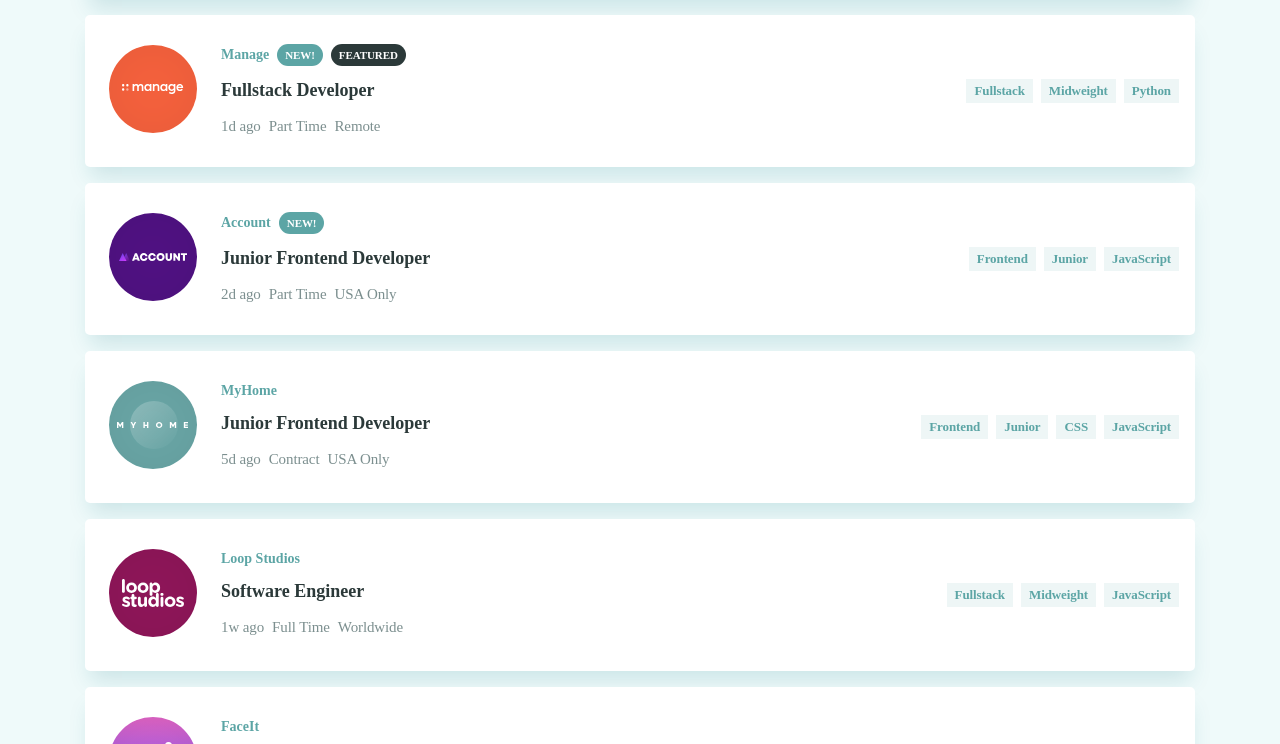
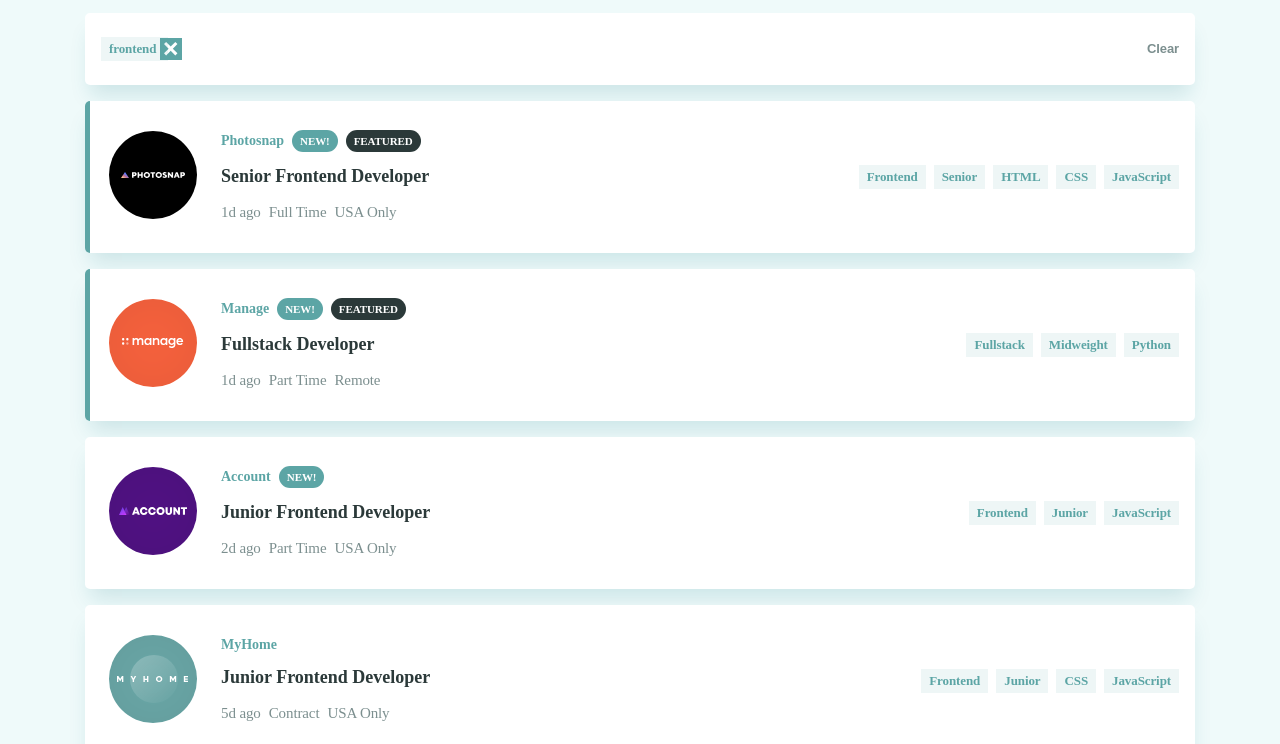
Before and after one commit to Pillin/fm-job-listings-with-filtering, a Gatsby site: page / in a window 1280 px wide. Shown: the part 177-921 px from the top of the page. Built offline with nearby package versions, Linux system fonts and the light colour scheme; Gatsby itself is replaced by a stand-in of ours.

Commit message:
added functionality

```diff
--- a/gatsby-config.ts
+++ b/gatsby-config.ts
@@ -11,6 +11,14 @@ const config: GatsbyConfig = {
     "gatsby-plugin-sharp",
     "gatsby-transformer-sharp",
     `gatsby-transformer-json`,
+    {
+      resolve: "gatsby-plugin-react-svg",
+      options: {
+        rule: {
+          include: /images/
+        }
+      }
+    },
     {
       resolve: "gatsby-source-filesystem",
       options: {
--- a/package.json
+++ b/package.json
@@ -20,6 +20,7 @@
     "gatsby": "^4.12.1",
     "gatsby-plugin-image": "^2.12.1",
     "gatsby-plugin-react-helmet": "^5.12.1",
+    "gatsby-plugin-react-svg": "3.1.0",
     "gatsby-plugin-sharp": "^4.12.1",
     "gatsby-source-contentful": "^7.10.1",
     "gatsby-source-filesystem": "^4.12.1",
--- a/src/components/Card.tsx
+++ b/src/components/Card.tsx
@@ -18,9 +18,11 @@ interface CardI {
   location: string;
   tools: string[];
   postedAt: string;
+  addFiltered: Function;
 }
 
-const Container = styled(motion.section)<{ isFeatured: boolean }>`
+const Container = styled(motion.section)<{ isfeatured: string }>`
+  --after-opacity: 0.1;
   display: flex;
   position: relative;
   flex-direction: column;
@@ -35,7 +37,15 @@ const Container = styled(motion.section)<{ isFeatured: boolean }>`
   box-shadow: 0px 15px 20px -5px rgba(13, 113, 130, 0.15);
   border-radius: 5px;
   &::after {
-    content: ${({ isFeatured }) => (isFeatured ? " " : "")};
+    content: "";
+    position: absolute;
+
+    height: 100%;
+    width: ${({ isfeatured }) => (isfeatured === "true" ? "5px" : "0px")};
+    left: 0px;
+    top: 0px;
+    background: #5ca5a5;
+    border-radius: 100px 0px 0px 100px;
   }
 
   @media (min-width: 769px) {
@@ -58,6 +68,9 @@ const Row = styled(motion.section)<{ gap?: string }>`
   flex-direction: row;
   align-items: center;
   gap: ${({ gap }) => gap || "0px 8px"};
+  flex-wrap: wrap;
+  @media (min-width: 769px) {
+  }
 `;
 
 const CircleTag = styled(motion.section)`
@@ -96,30 +109,47 @@ const Tag = styled(motion.section)`
   letter-spacing: -0.1px;
   position: relative;
   color: #5ca5a5;
+  z-index: 2;
+  cursor: pointer;
   border-radius: 4px;
 
-  &:after {
+  &::after {
+    cursor: pointer;
     background: #5ca5a5;
     mix-blend-mode: normal;
     position: absolute;
-    opacity: 0.1;
+    z-index: -1;
+    opacity: var(--after-opacity);
     content: " ";
     left: -8px;
     padding: 0px 8px;
     width: 100%;
     height: 100%;
   }
-  > span {
-    color: #5ca5a5;
-    opacity: 1;
+`;
+
+const HR = styled(motion.hr)`
+  width: 100%;
+  background: #b7c4c4;
+`;
+
+const TagVariants = {
+  hover: {
+    scale: 1.01,
+    color: "#FFFFFF",
+    z: "5px",
+    "--after-opacity": "1"
+  },
+  initial: {
+    "--after-opacity": "0.1"
   }
-`;
+};
 
 const Card = (props: CardI) => {
   const isDesktop = useMediaQuery("(min-width: 769px)");
 
   return (
-    <Container isFeatured={props.featured}>
+    <Container isfeatured={`${props.featured}`}>
       <Row gap={isDesktop ? "0px 24px" : "0px"}>
         <Img
           desktop={props.logo}
@@ -148,12 +178,37 @@ const Card = (props: CardI) => {
           </Row>
         </Column>
       </Row>
+      {!isDesktop && <HR />}
       <Column>
-        <Row gap={"0px 24px"}>
-          <Tag>{props.role}</Tag>
-          <Tag>{props.level}</Tag>
+        <Row gap={"16px 24px"}>
+          <Tag
+            key={`tag-card-role`}
+            whileHover="hover"
+            whileTap="hover"
+            variants={TagVariants}
+            onClick={() => props.addFiltered(props.role)}
+          >
+            {props.role}
+          </Tag>
+          <Tag
+            key={`tag-card-level`}
+            whileHover="hover"
+            whileTap="hover"
+            variants={TagVariants}
+            onClick={() => props.addFiltered(props.level)}
+          >
+            {props.level}
+          </Tag>
           {props.languages.map((elem, index) => (
-            <Tag>{elem}</Tag>
+            <Tag
+              key={`tag-card-${index}`}
+              whileHover="hover"
+              whileTap="hover"
+              variants={TagVariants}
+              onClick={() => props.addFiltered(elem)}
+            >
+              {elem}
+            </Tag>
           ))}
         </Row>
       </Column>
--- /dev/null
+++ b/src/components/CardList.tsx
@@ -0,0 +1,79 @@
+import React, { useEffect } from "react";
+
+import { graphql, useStaticQuery } from "gatsby";
+import styled from "@emotion/styled";
+import { motion } from "framer-motion";
+import Card from "../components/Card";
+
+import Search from "../components/Search";
+
+const CardContainer = styled(motion.section)`
+  display: flex;
+  flex-direction: column;
+  gap: 32px 0px;
+  padding: 24px;
+  align-items: center;
+
+  @media (min-width: 769px) {
+    gap: 16px 0px;
+  }
+`;
+
+const CardList = () => {
+  const data = useStaticQuery(graphql`
+    query MyQuery {
+      allDataJson {
+        nodes {
+          id
+          company
+          logo
+          featured
+          contract
+          level
+          role
+          new
+          position
+          languages
+          location
+          tools
+          postedAt
+        }
+      }
+    }
+  `);
+
+  const [info, setInfo] = React.useState(data.allDataJson.nodes);
+  const [filtered, setFiltered] = React.useState(["frontend"]);
+
+  const addFiltered = (value: string) => {
+    let newElem = [...filtered];
+    if (filtered.indexOf(value) < 0) {
+      newElem.push(value);
+    }
+    setFiltered(newElem);
+  };
+
+  const removeFiltered = (value: string) => {
+    let newArr = [...filtered];
+    if (!value) {
+      newArr = [];
+    }
+    const num = newArr.indexOf(value);
+    newArr.splice(num, 1);
+
+    setFiltered(newArr);
+  };
+
+  useEffect(() => {}, [filtered]);
+
+  return (
+    <CardContainer>
+      <Search setSelection={removeFiltered} list={filtered} />
+      {info.map((elem, index) => (
+        <Card {...elem} addFiltered={addFiltered} key={`card-${index}`} />
+      ))}
+    </CardContainer>
+  );
+};
+
+export default CardList;
--- /dev/null
+++ b/src/components/Header.tsx
@@ -0,0 +1,24 @@
+import React from "react";
+
+import styled from "@emotion/styled";
+import { motion } from "framer-motion";
+
+import Image from "../components/Image";
+
+const Container = styled(motion.header)`
+  background-color: #5ca5a5;
+`;
+
+const Header = () => {
+  return (
+    <Container>
+      <Image
+        mobile="/images/bg-header-mobile.svg"
+        desktop="/images/bg-header-desktop.svg"
+        style={{}}
+      />
+    </Container>
+  );
+};
+
+export default Header;
--- /dev/null
+++ b/src/components/Search.tsx
@@ -0,0 +1,109 @@
+import React from "react";
+import styled from "@emotion/styled";
+import { motion } from "framer-motion";
+import CloseIcon from "../images/icon-remove.svg";
+import { readdirSync } from "fs";
+
+const Container = styled(motion.section)`
+  background: #ffffff;
+  box-shadow: 0px 15px 20px -5px rgba(13, 113, 130, 0.15);
+  border-radius: 5px;
+  max-width: 1110px;
+  width: 100%;
+  min-height: 72px;
+  display: flex;
+  flex-direction: row;
+  justify-content: space-between;
+  padding: 16px 16px 16px 24px;
+  align-items: center;
+`;
+
+const Row = styled(motion.section)<{ gap?: string }>`
+  display: flex;
+  flex-direction: row;
+  align-items: center;
+  gap: ${({ gap }) => gap || "0px 8px"};
+  flex-wrap: wrap;
+  @media (min-width: 769px) {
+  }
+`;
+const Tag = styled(motion.section)`
+  --after-opacity: 0.1;
+  font-weight: 700;
+  font-size: 13px;
+  line-height: 24px;
+  text-align: center;
+  letter-spacing: -0.1px;
+  position: relative;
+  color: #5ca5a5;
+  z-index: 2;
+  cursor: pointer;
+  padding: 0px 4px 0px 0px;
+  border-radius: 4px;
+
+  &::after {
+    cursor: pointer;
+    background: #5ca5a5;
+    mix-blend-mode: normal;
+    position: absolute;
+    z-index: -1;
+    opacity: var(--after-opacity);
+    content: " ";
+    left: -8px;
+    padding: 0px 8px;
+    width: 100%;
+    height: 100%;
+  }
+`;
+
+const TagContainer = styled.section`
+  display: flex;
+  flex-direction: row;
+  align-items: center;
+  justify-content: center;
+`;
+
+const Button = styled(motion.button)`
+  font-weight: 700;
+  font-size: 13px;
+  line-height: 24px;
+  letter-spacing: -0.1px;
+  color: #7c8f8f;
+  background-color: transparent;
+  border: 0px;
+`;
+
+const CloseButton = styled.button`
+  border: 0px;
+  background-color: #5ca5a5;
+  display: flex;
+  padding: 4px;
+
+  &:hover {
+    background-color: black;
+  }
+`;
+
+const Search = (props: { list: string[]; setSelection: Function }) => {
+  return (
+    <Container>
+      <Row>
+        {props.list.map((elem, index) => (
+          <TagContainer key={`tag-${index}`}>
+            <Tag>
+              <span>{elem}</span>
+            </Tag>
+            <CloseButton onClick={() => props.setSelection(elem)}>
+              <CloseIcon />
+            </CloseButton>
+          </TagContainer>
+        ))}
+      </Row>
+      <Row>
+        <Button onClick={() => props.setSelection("")}>Clear</Button>
+      </Row>
+    </Container>
+  );
+};
+
+export default Search;
--- a/src/components/core/Typography.tsx
+++ b/src/components/core/Typography.tsx
@@ -7,6 +7,10 @@ export const H1 = styled(motion.h1)<{}>`
   font-size: 18px;
   line-height: 24px;
   color: #2b3939;
+
+  &:hover {
+    color: #5ca5a5;
+  }
 `;
 export const H2 = styled(motion.h2)<{}>`
   font-style: normal;
--- a/src/pages/index.tsx
+++ b/src/pages/index.tsx
@@ -1,10 +1,10 @@
 import React from "react";
 
-import { graphql, useStaticQuery } from "gatsby";
 import styled from "@emotion/styled";
-import { motion } from "framer-motion";
-import Card from "../components/Card";
-// markup
+
+import CardList from "../components/CardList";
+import Header from "../components/Header";
+
 import "../style.css";
 
 const Main = styled.main`
@@ -13,49 +13,12 @@ const Main = styled.main`
   gap: 16px 0px;
   background-color: #effafa;
 `;
-const CardContainer = styled(motion.section)`
-  display: flex;
-  flex-direction: column;
-  gap: 32px 0px;
-  padding: 24px;
-  align-items: center;
 
-  @media (min-width: 769px) {
-    gap: 16px 0px;
-  }
-`;
 const IndexPage = () => {
-  const data = useStaticQuery(graphql`
-    query MyQuery {
-      allDataJson {
-        nodes {
-          id
-          company
-          logo
-          featured
-          contract
-          level
-          role
-          new
-          position
-          languages
-          location
-          tools
-          postedAt
-        }
-      }
-    }
-  `);
-
-  const [info, setInfo] = React.useState(data.allDataJson.nodes);
-
   return (
     <Main>
-      <CardContainer>
-        {info.map((elem, index) => (
-          <Card {...elem} />
-        ))}
-      </CardContainer>
+      <Header />
+      <CardList />
     </Main>
   );
 };
```
Also changed, not shown: .codesandbox/workspace.json, static/images/bg-header-desktop.svg (renamed from src/images/bg-header-desktop.svg), static/images/bg-header-mobile.svg (renamed from src/images/bg-header-mobile.svg), 1 other file.
